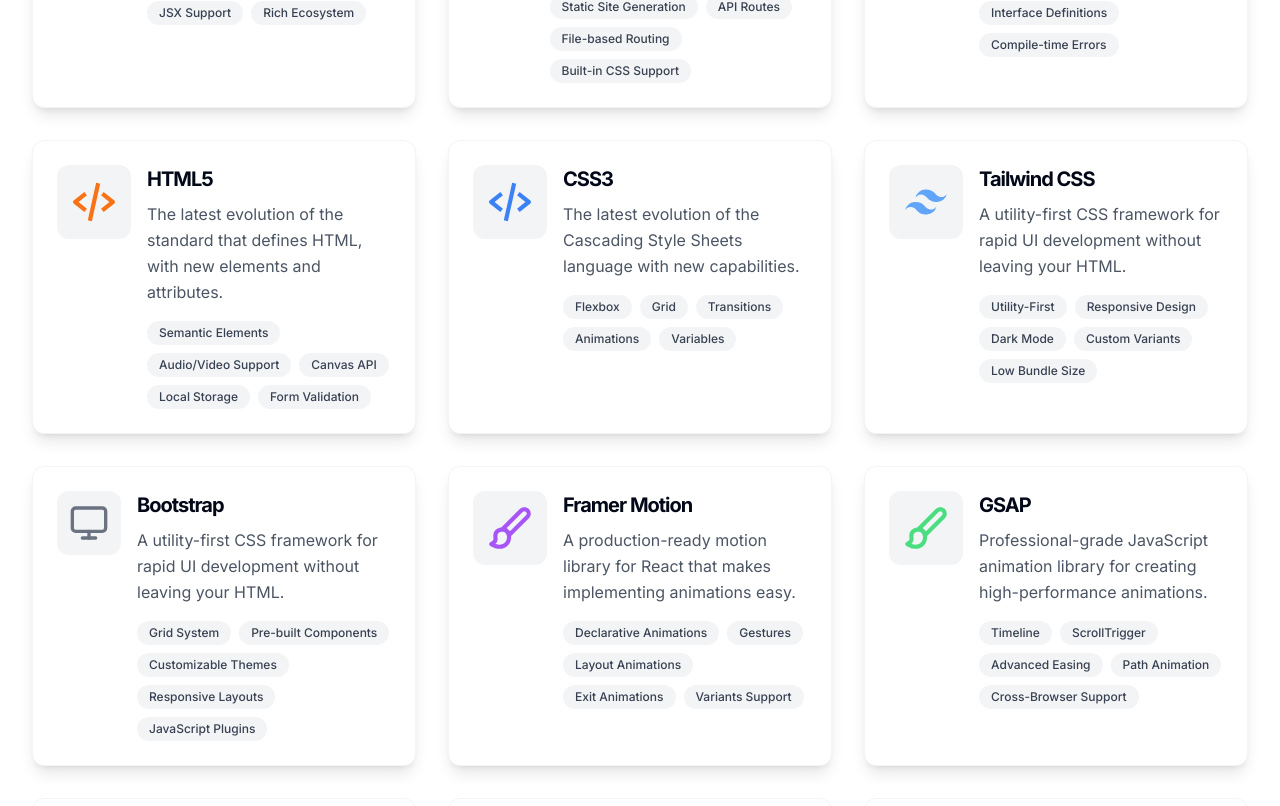
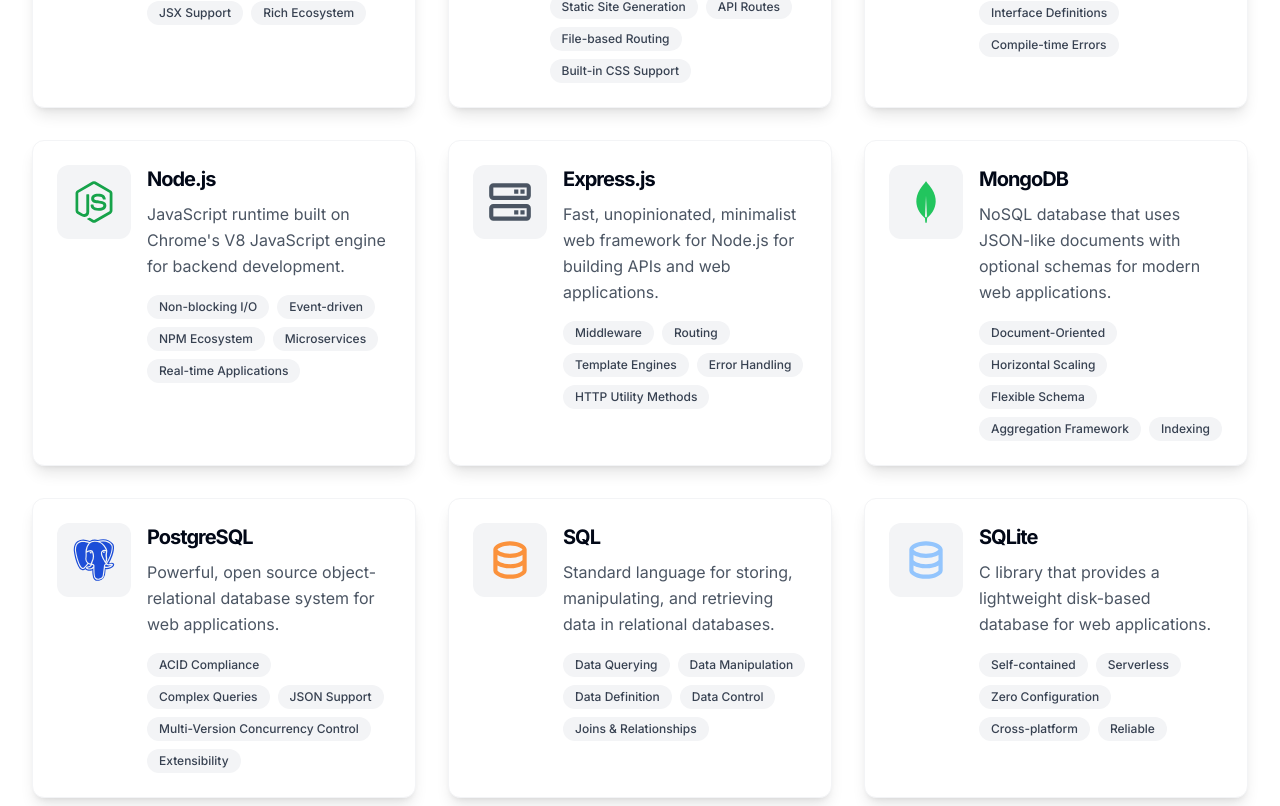
Before and after one commit to wafi2010/DevBrosTech-web, a Next.js app: page /tools in a window 1280 px wide. Shown: the part 714-1520 px from the top of the page. Built offline with nearby package versions, Linux system fonts and the light colour scheme.

Commit message:
page.tsx

```diff
--- a/src/app/tools/page.tsx
+++ b/src/app/tools/page.tsx
@@ -48,18 +48,12 @@
   "React": <BiLogoReact className="text-blue-500 text-[50px]" />,
   "Next.js": <Img src={nextLogo} alt="Next.js Logo" width={100} height={100} />,
   "TypeScript": <BiLogoTypescript className="text-blue-600 text-[50px]" />,
-  "Tailwind CSS": <BiLogoTailwindCss className="text-blue-400 text-[50px]" />,
-  "Framer Motion": <BiPaint className="text-purple-500 text-[50px]" />,
-  "HTML5": <BiCodeAlt className="text-orange-500 text-[50px]" />,
-  "CSS3": <BiCodeAlt className="text-blue-500 text-[50px]" />,
-  "GSAP": <BiPaint className="text-green-400 text-[50px]" />,
   "Flask": <BiServer className="text-gray-700 text-[50px]" />,
   "Django": <BiServer className="text-green-800 text-[50px]" />,
-
+  "Node.js": <BiLogoNodejs className="text-green-600 text-[50px]" />,
+  "Express.js": <BiServer className="text-gray-600 text-[50px]" />,
   // Software Development
   "Python": <BiLogoPython className="text-yellow-600 text-[50px]" />,
-  "Node.js": <BiLogoNodejs className="text-green-600 text-[50px]" />,
-  "Express.js": <BiServer className="text-gray-600 text-[50px]" />,
   "MongoDB": <BiLogoMongodb className="text-green-500 text-[50px]" />,
   "PostgreSQL": <BiLogoPostgresql className="text-blue-700 text-[50px]" />,
   "SQLite": <BiData className="text-blue-300 text-[50px]" />,
@@ -97,42 +91,6 @@
           name: "TypeScript",
           description: "Strongly typed programming language that builds on JavaScript giving better tooling.",
           features: ["Static Type Checking", "IDE Support", "ES6 Features", "Interface Definitions", "Compile-time Errors"]
-        },
-        {
-          name: "HTML5",
-          description: "The latest evolution of the standard that defines HTML, with new elements and attributes.",
-          features: ["Semantic Elements", "Audio/Video Support", "Canvas API", "Local Storage", "Form Validation"]
-        },
-        {
-          name: "CSS3",
-          description: "The latest evolution of the Cascading Style Sheets language with new capabilities.",
-          features: ["Flexbox", "Grid", "Transitions", "Animations", "Variables"]
-        },
-        {
-          name: "Tailwind CSS",
-          description: "A utility-first CSS framework for rapid UI development without leaving your HTML.",
-          features: ["Utility-First", "Responsive Design", "Dark Mode", "Custom Variants", "Low Bundle Size"]
-        },
-        {
-          name: "Bootstrap",
-          description: "A utility-first CSS framework for rapid UI development without leaving your HTML.",
-          features: [
-            "Grid System",
-            "Pre-built Components",
-            "Customizable Themes",
-            "Responsive Layouts",
-            "JavaScript Plugins"
-          ]
-        },
-        {
-          name: "Framer Motion",
-          description: "A production-ready motion library for React that makes implementing animations easy.",
-          features: ["Declarative Animations", "Gestures", "Layout Animations", "Exit Animations", "Variants Support"]
-        },
-        {
-          name: "GSAP",
-          description: "Professional-grade JavaScript animation library for creating high-performance animations.",
-          features: ["Timeline", "ScrollTrigger", "Advanced Easing", "Path Animation", "Cross-Browser Support"]
         },
         {
           name: "Node.js",
@@ -185,16 +143,6 @@
           features: ["Easy to Learn", "Extensive Libraries", "Data Science Support", "Cross-platform", "OOP Support"]
         },
         {
-          name: "Node.js",
-          description: "JavaScript runtime built on Chrome's V8 JavaScript engine for building server-side applications.",
-          features: ["Non-blocking I/O", "NPM Ecosystem", "Fast Execution", "Cross-Platform", "Microservices Support"]
-        },
-        {
-          name: "Express.js",
-          description: "Fast, unopinionated, minimalist web framework for Node.js for building APIs and web applications.",
-          features: ["Middleware", "Routing", "Template Engines", "Error Handling", "HTTP Utility Methods"]
-        },
-        {
           name: "MongoDB",
           description: "NoSQL database that uses JSON-like documents with optional schemas for modern applications.",
           features: ["Document-Oriented", "Horizontal Scaling", "Flexible Schema", "Aggregation Framework", "Indexing"]
@@ -218,16 +166,6 @@
           name: "Git",
           description: "Distributed version control system for tracking changes in source code during development.",
           features: ["Branching", "Merging", "Distributed Development", "Speed", "Data Integrity"]
-        },
-        {
-          name: "GitHub",
-          description: "Platform for hosting and reviewing code, managing projects, and building software together.",
-          features: ["Pull Requests", "Issue Tracking", "Actions", "Code Reviews", "Project Management"]
-        },
-        {
-          name: "Docker",
-          description: "Platform for developing, shipping, and running applications using containerization.",
-          features: ["Containerization", "Image Versioning", "Isolation", "Portability", "Microservices Architecture"]
         },
         {
           name: "Flask",
```
